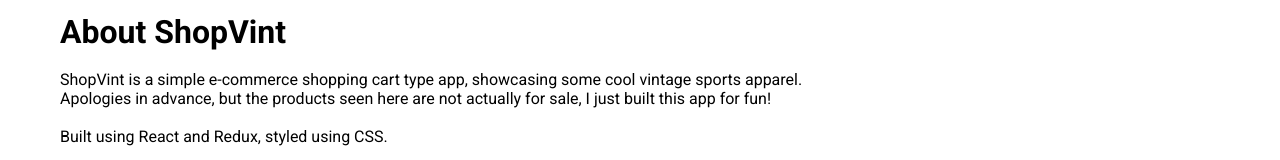
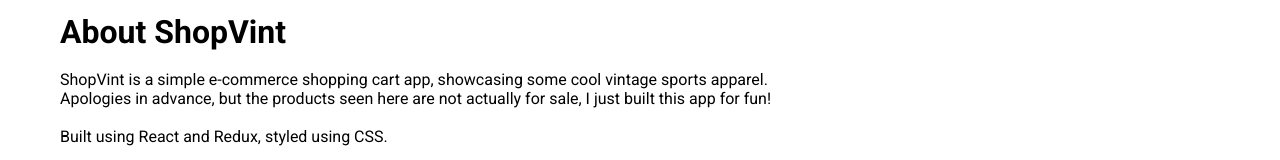
Before and after one commit to rosenbergmichael/react-redux-shoppingcart, a React (Create React App) app: page /about in a window 1280 px wide. Shown: the part 157-317 px from the top of the page. Built offline with nearby package versions, Linux system fonts and the light colour scheme.

Commit message:
final cleanup before deployment

```diff
--- a/src/components/About.js
+++ b/src/components/About.js
@@ -6,12 +6,12 @@
       <h1>About ShopVint</h1>
       <br/>
       <p>
-      ShopVint is a simple e-commerce shopping cart type app, showcasing some cool vintage sports apparel.
+        ShopVint is a simple e-commerce shopping cart app, showcasing some cool vintage sports apparel.
       <p>Apologies in advance, but the products seen here are not actually for sale, I just built this app for fun!</p>
       </p>
       <br/>
       <p>
-      Built using React and Redux, styled using CSS.
+        Built using React and Redux, styled using CSS.
       </p>
     </div>
   )
--- a/src/components/Navbar.js
+++ b/src/components/Navbar.js
@@ -19,7 +19,8 @@
             <li><Link to="/about">About</Link></li>
             <li className="cart"><Link to="/cart">
             <ion-icon name="basket"></ion-icon>Cart<span> ({props.basketProps.basketNumbers})</span>
-              </Link></li>
+              </Link>
+            </li>
           </ul>
         </nav>
        </header>
```
Also changed, not shown: 1 other file (tests, documents, lock files or other folders).
